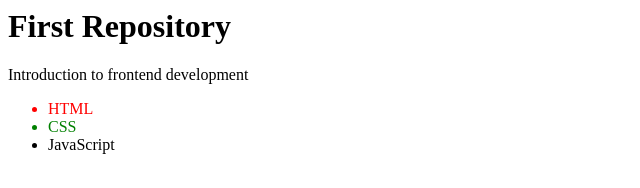
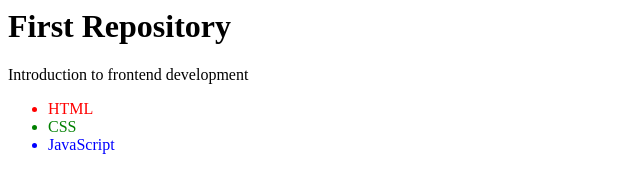
Before and after one commit to Ana-Maria2101/test-frontend-development, a plain HTML site: page index.html in a window 1280 px wide. Shown: the full height of the page, 0-640 px from the left. Drawn offline with Linux system fonts and the light colour scheme.

```diff
--- a/index.html
+++ b/index.html
@@ -4,5 +4,5 @@
 <ul>
 	<li style="color:red">HTML</li>
 	<li style="color:green">CSS</li>
-	<li style="color:"blue">JavaScript</li>
+	<li style="color:blue">JavaScript</li>
 </ul>
```
